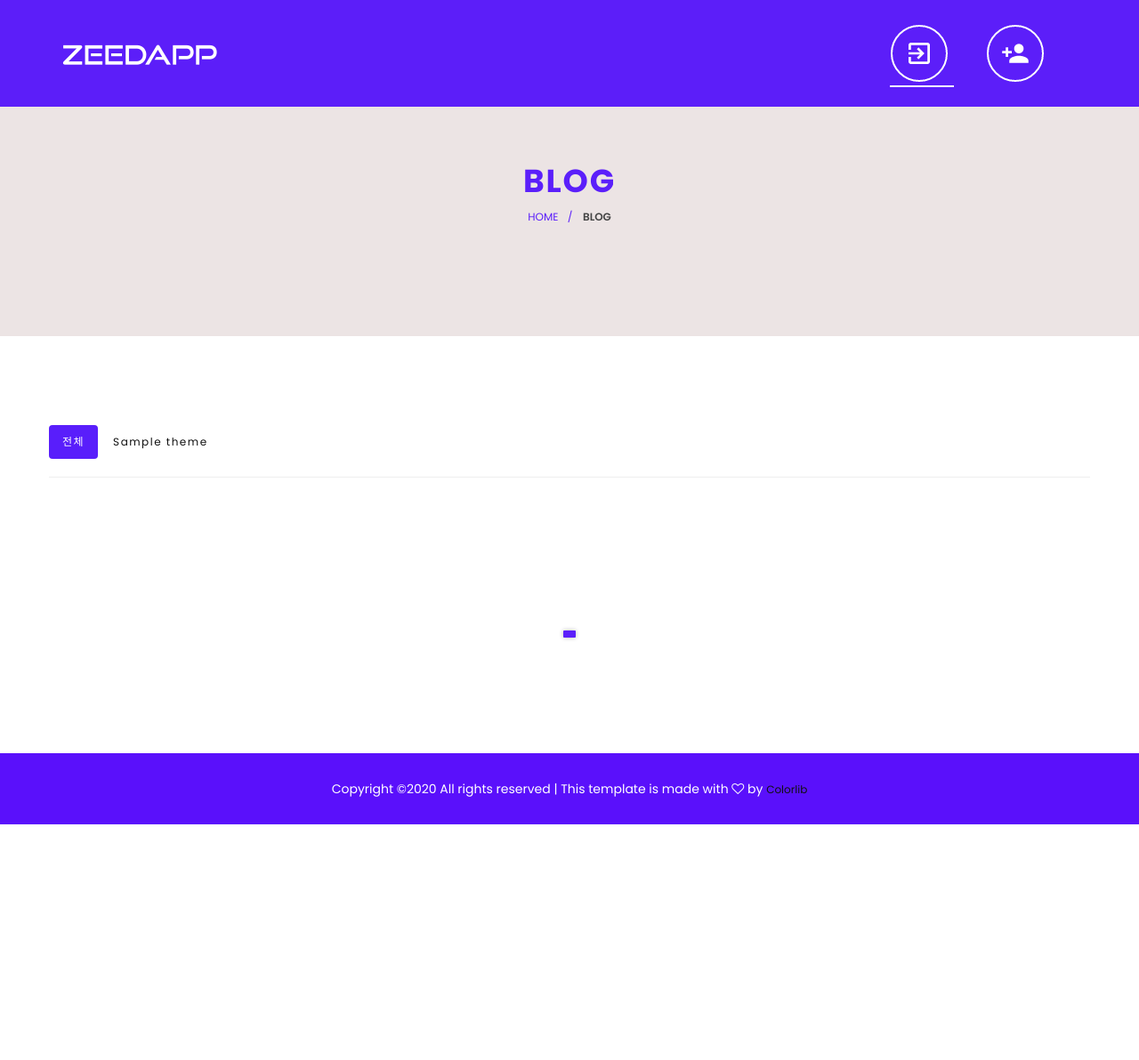
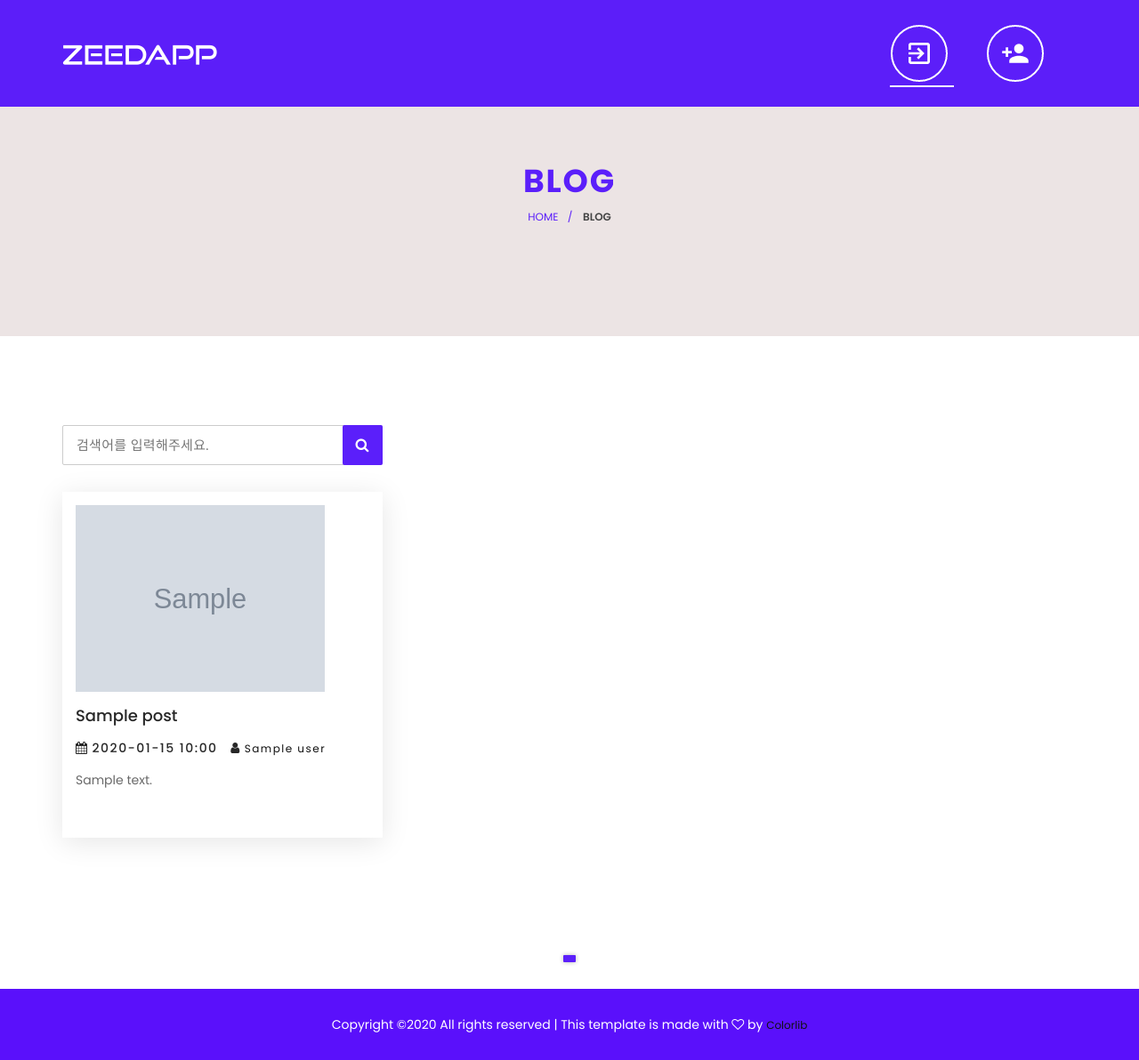
Before and after one commit to thinklim/for-creator, a Django app: template blog/templates/blog/blog.html in a window 1280 px wide. Shown: the whole page at 89% size. Before the commit the page ends 927 px from the top, so only its background shows below. Run offline with Django 3.2, Linux system fonts and the light colour scheme; tables that the repository leaves empty hold one stand-in row (values such as "Sample post"); the template is opened without the code that fills it: values that come from a table or form of the project are taken from there, most other values are stand-ins (such as "Sample title", 1, 10 or a date in 2020); grey boxes marked "Sample" are stand-in pictures; data that the repository does not hold is empty; some libraries are stand-ins or nearby versions.

Commit message:
addSearchForPost
Blog Main, Member Blog, Member Blog 글 설정 페이지에서 글을 검색해 조회하는 기능을 구현한다.

```diff
--- a/blog/templates/blog/blog.html
+++ b/blog/templates/blog/blog.html
@@ -26,6 +26,54 @@
 <section class="blog-post ptb--100" id="blog">
     <div class="container">
         <div class="row">
+            <div class="col-md-4 col-sm-6 col-xs-12">
+                <div class="widget widget-search">
+                    <form action="">
+                        <input type="hidden" name="search-type" value="question">
+                        <input type="text" name="value" minlength="2" placeholder="검색어를 입력해주세요." required>
+                        <button type="submit" id="search-submit"><i class="fa fa-search"></i></button>
+                    </form>
+                </div>
+            </div>
+        </div>
+        <br>
+        {% if post_list %}
+        <div class="row">
+            <div class="blog-list">
+                {% for post in page_obj %}
+                <div class="col-md-4 col-sm-6 col-xs-12">
+                    <div class="list-item">
+                        <div class="blog-thumbnail">
+                            {% if post.thumbnail %}
+                            <a href="{% url 'blog:member_blog_post_detail' username=post.user slug_title=post.slug_title%}">
+                                <img src="{{post.thumbnail.url}}" alt="blog thumbnail">
+                            </a>
+                            {% else %}
+                            <a href="{% url 'blog:member_blog_post_detail' username=post.user slug_title=post.slug_title%}">
+                                <img src="{% static 'img/blog/blog-post-img1.jpg' %}" alt="blog thumbnail">
+                            </a>
+                            {% endif %}
+                        </div>
+                        <h2 class="blog-title">
+                            <a href="{% url 'blog:member_blog_post_detail' username=post.user slug_title=post.slug_title%}">{{post.title}}</a>
+                        </h2>
+                        <div class="blog-meta">
+                            <ul>
+                                <li><i class="fa fa-calendar"></i>{{post.created_date|date:'Y-m-d H:i'}}</li>
+                                <li><i class="fa fa-user"></i><a href="{% url 'blog:member_blog' post.user %}">{{post.user}}</a></li>
+                            </ul>
+                        </div>
+                        <div class="blog-summery">
+                            <p>{{post.content|striptags}} </p>
+                        </div>
+                    </div>
+                </div>
+                {% endfor %}
+            </div>
+        </div>
+        {% else %}
+        <div class="row">
+            <div class="col-md-12">
                 <ul class="nav nav-pills" id="theme-tabs">
                     <li role="presentation" class="active">
                         <a href="#전체" data-toggle="pill">전체</a>
@@ -43,10 +91,25 @@
                     {% endfor %}
                 </div>
             </div>
+
+        </div>
+        {% endif %}
     </div>
 </section>
 <!-- blog area end -->
 <!-- pagination area start -->
+{% if post_list %}
+<div class="pagination">
+    <ul>
+        {% if page_obj.has_previous %}
+        <li><a href="?search-type={{search_type}}&value={{value}}&page={{page_obj.previous_page_number}}">이전 페이지</a></li>
+        {% endif %}
+        {% if page_obj.has_next %}
+        <li><a href="?search-type={{search_type}}&value={{value}}&page={{page_obj.next_page_number}}">다음 페이지</a></li>
+        {% endif %}
+    </ul>
+</div>
+{% else %}
 <div class="pagination-area">
     <div class="container">
         <div class="pagination">
@@ -54,6 +117,7 @@
         </div>
     </div>
 </div>
+{% endif%}
 <!-- pagination area end -->
 
 <!-- Jquery JS-->
@@ -126,7 +190,7 @@ function createPosts(data) {
         var contentStripTags = item.content.replace(/(<([^>]+)>)/ig,"");
         var content = '<p>' + contentStripTags  + '</p>';
 
-        var post = $('<div class="single-post"></div').html(thumbnail + postMeta + title + content);
+        var post = $('<div class="single-post"></div').html(thumbnail + title + postMeta + content);
         var div = $('<div class="col-md-4 col-sm-6 col-xs-12 col-6"></div>');
 
         result += div.html(post).prop('outerHTML');
@@ -138,17 +202,13 @@ function createPosts(data) {
 function createPaginationButton (data) {
     result = ''
 
-    if (data.previous && data.next) {
-        const previousPage = new URL(data.previous);
-        const nextPage = new URL(data.next);
-
-        result += '<li><a href="#" data-page="' + previousPage.pathname + previousPage.search + '">이전 페이지</a></li>'
-        result += '<li><a href="#" data-page="' + nextPage.pathname + nextPage.search + '">다음 페이지</a></li>'
-    } else if (data.previous) {
+    if (data.previous) {
         const previousPage = new URL(data.previous);
 
         result +=  '<li><a href="#" data-page="' + previousPage.pathname + previousPage.search + '">이전 페이지</a></li>'
-    } else if (data.next) {
+    }
+
+    if (data.next) {
         const nextPage = new URL(data.next);
 
         result +=  '<li><a href="#" data-page="' + nextPage.pathname + nextPage.search + '">다음 페이지</a></li>'
@@ -162,7 +222,7 @@ function createTabContent(data, theme) {
     var pagination = $('.pagination ul');
     var paginationButton = createPaginationButton(data);
 
-    $(theme).html('<hr>' + posts);
+    $(theme).html('<br>' + posts);
     pagination.html(paginationButton);
 }
 </script>
--- a/static/css/style.css
+++ b/static/css/style.css
@@ -1035,7 +1035,8 @@ END Call To Action
     text-decoration: underline;
 }
 
-.single-post h2 a{
+/* origin */
+/* .single-post h2 a{
     display: block;
     font-size: 20px;
     font-weight: 500;
@@ -1043,7 +1044,7 @@ END Call To Action
     margin-bottom: 11px;
     margin-top: 7px;
     letter-spacing: 0;
-}
+} */
 .single-post h2 a:hover{
     color: #5a10fb;
 }
@@ -1192,14 +1193,15 @@ END Contact Area
     max-width: 100%;
 } */
 
-.list-item h2.blog-title a {
+/* origin */
+/* .list-item h2.blog-title a {
     display: block;
     font-size: 18px;
     font-weight: 500;
     color: #272727;
     letter-spacing: 0;
     margin-bottom: 9px;
-}
+} */
 
 .list-item h2.blog-title a:hover {
     color: #5b1ffa;
@@ -1810,6 +1812,18 @@ END Blog Standard
     margin-right: 5px;
     color: #444;
 }
+.single-post h2 a{
+    display: block;
+    font-size: 20px;
+    font-weight: 500;
+    color: #232323;
+    margin-bottom: 11px;
+    margin-top: 7px;
+    letter-spacing: 0;
+    white-space: nowrap;
+    overflow: hidden;
+    text-overflow: ellipsis;
+}
 .single-post p{
     white-space: nowrap;
     overflow: hidden;
@@ -1828,6 +1842,17 @@ END Blog Standard
     overflow: hidden;
     text-overflow: ellipsis;
 }
+.list-item h2.blog-title a {
+    display: block;
+    font-size: 18px;
+    font-weight: 500;
+    color: #272727;
+    letter-spacing: 0;
+    margin-bottom: 9px;
+    white-space: nowrap;
+    overflow: hidden;
+    text-overflow: ellipsis;
+}
 
 /*===========================
 END Blog Details
```
Also changed, not shown: blog/templates/blog/member_blog.html (+7 -6 lines), blog/templates/blog/member_blog_setting_post.html (+9 -28 lines), blog/views.py (+50 -3 lines). Lines whose indentation alone changed are shown as unchanged.
